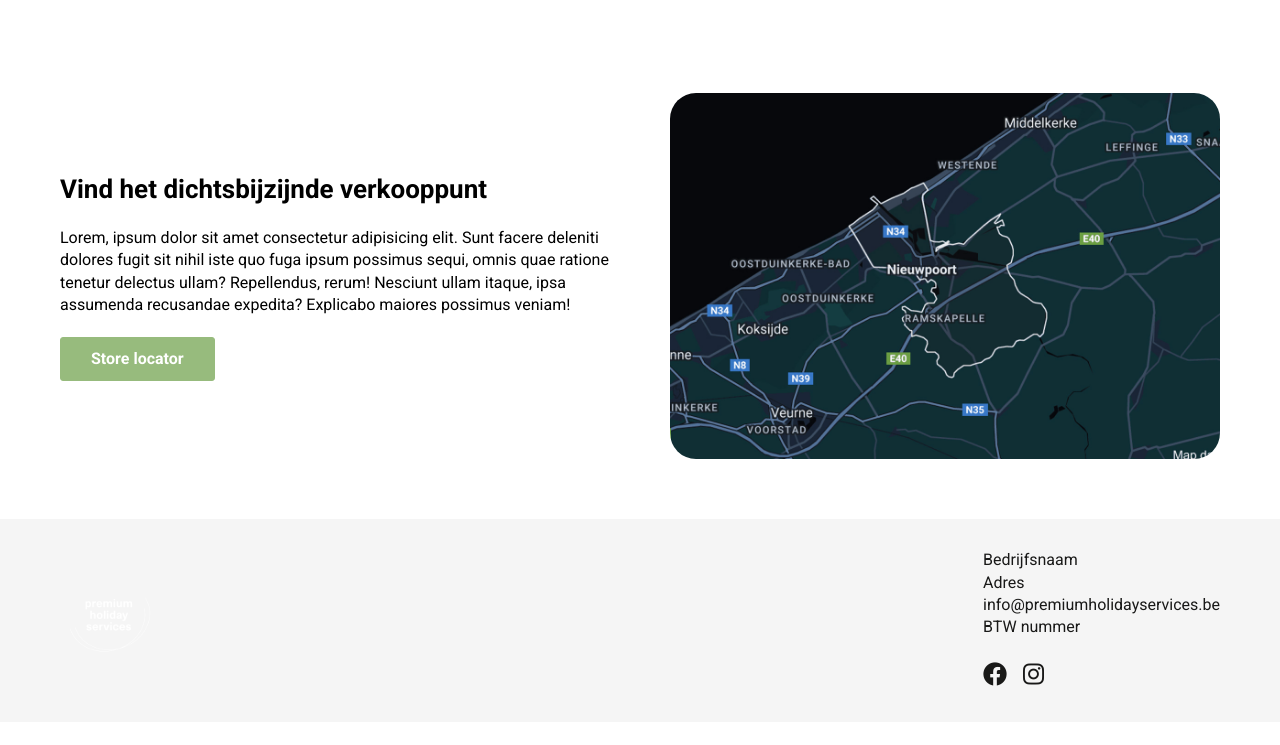
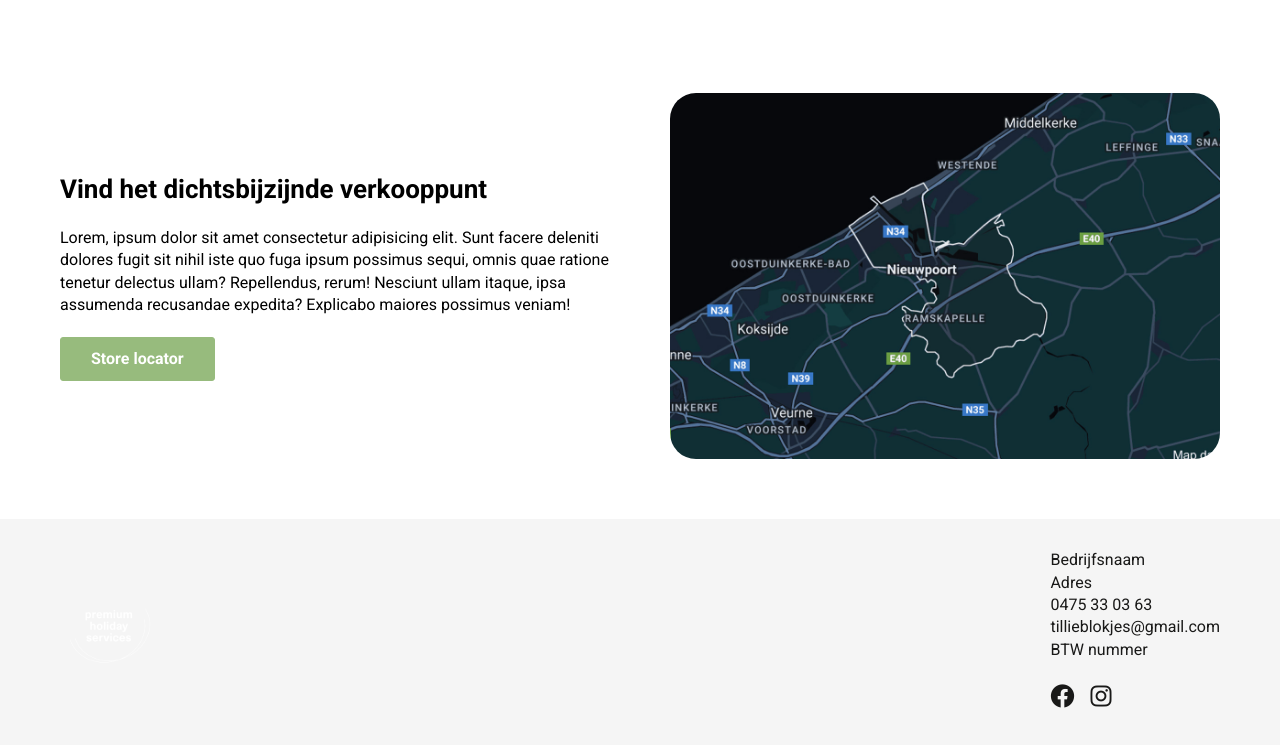
Before and after one commit to K1NGAARON/tillie-tools, a plain HTML site: page index.html in a window 1280 px wide. Shown: the part 1710-2455 px from the top of the page. Before the commit the page ends 2432 px from the top, so only its background shows below. Drawn offline with nearby package versions, Linux system fonts and the light colour scheme; files whose address does not match are found by name.

Commit message:
added phone and mail to homepage footr

```diff
--- a/index.html
+++ b/index.html
@@ -256,7 +256,9 @@ height="0" width="0" style="display:none;visibility:hidden"></iframe></noscript>
                     <br>
                     Adres
                     <br>
-                    <a class="mail" href="">info@premiumholidayservices.be</a>
+                    <a class="mail" href="tel:0475330363">0475 33 03 63</a>
+                    <br>
+                    <a class="mail" href="mailto:tillieblokjes@gmail.com">tillieblokjes@gmail.com</a>
                     <br>
                     BTW nummer
                 </p>
```
